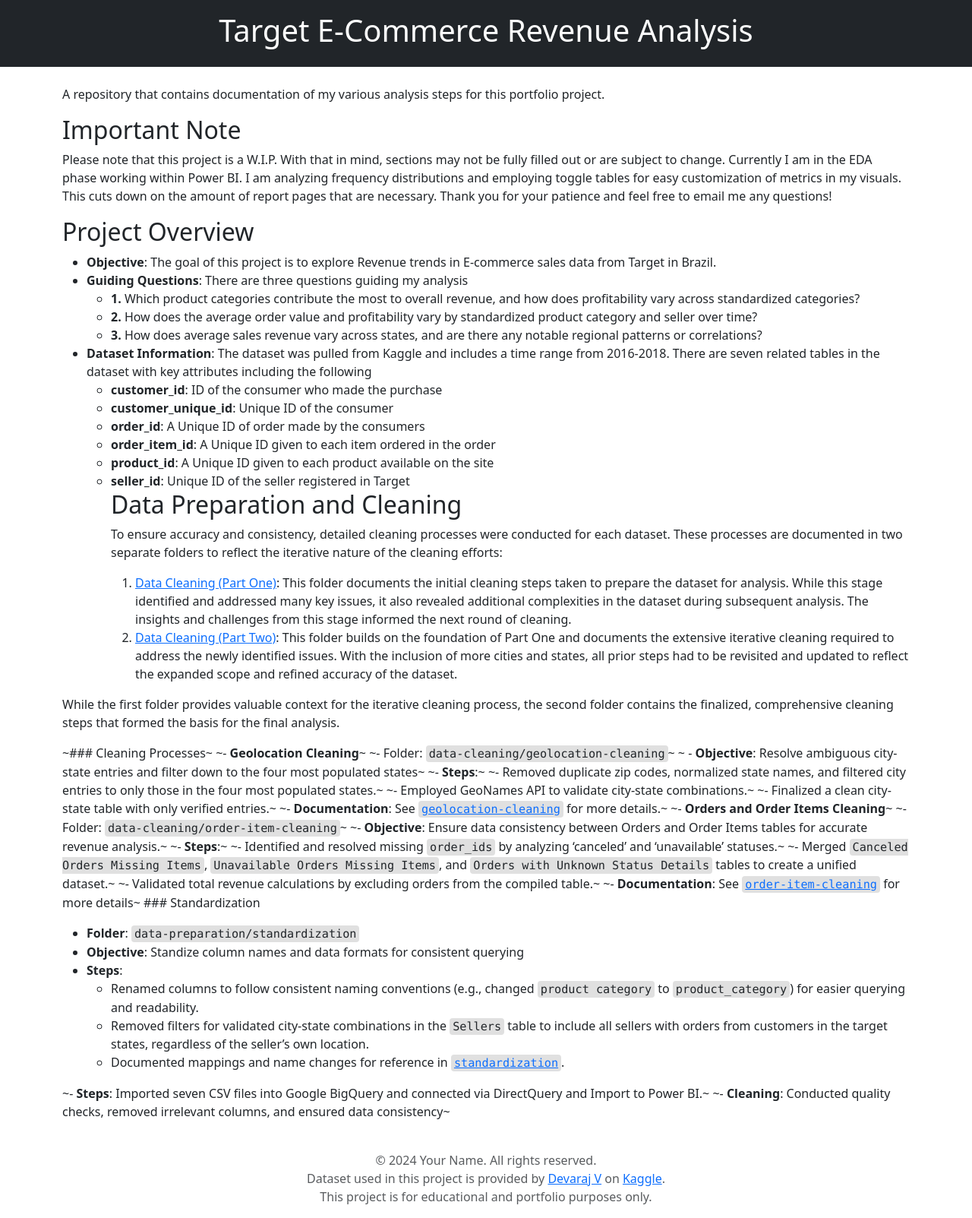
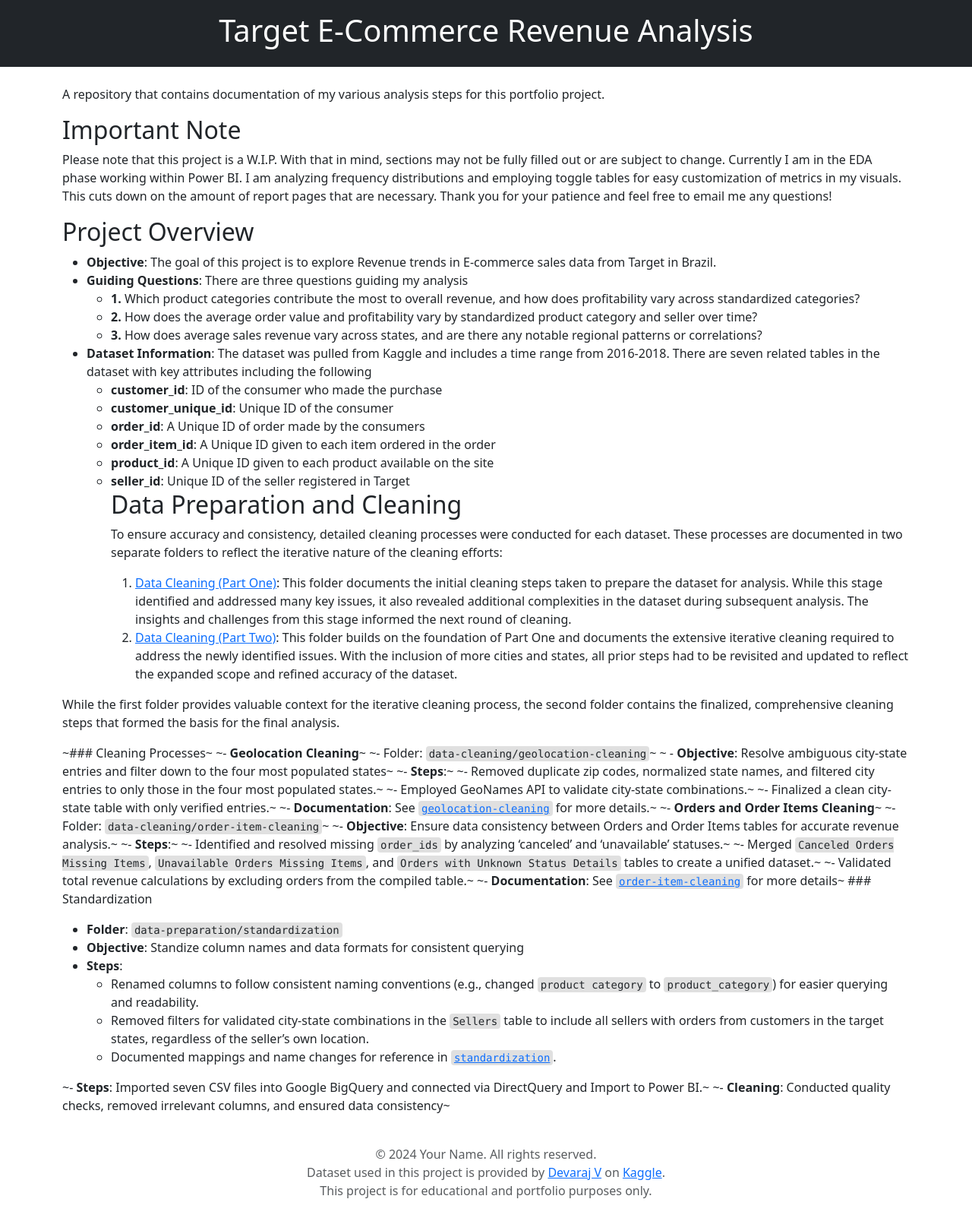
Before and after one commit to MelodicMetrics/Target-ECommerce-Revenue-Analysis, a Jekyll site: the page built from index.md, in a window 1280 px wide. Shown: the whole page at 76% size. Built offline with Jekyll 4.4.1, drawn with Linux system fonts in a browser that asks for light colours; nearby versions of some CDN libraries; a style sheet for code colours, icons or effects is not loaded.

Commit message:
Update styles.css

```diff
--- a/assets/css/styles.css
+++ b/assets/css/styles.css
@@ -1,11 +1,11 @@
 /* Inline code Styling*/
-code {
-    background-color: #e0e0e0;
+code:not(.hljs) {
+    background-color: #e0e0e0 !important;
     color: inherit;
     padding: 2px 4px;
     border-radius: 4px;
-    font-size: 0.95em;
 }
+
 /* Hover Effect for inline code */
 code:hover {
     background-color: #e2e6ea;
```
